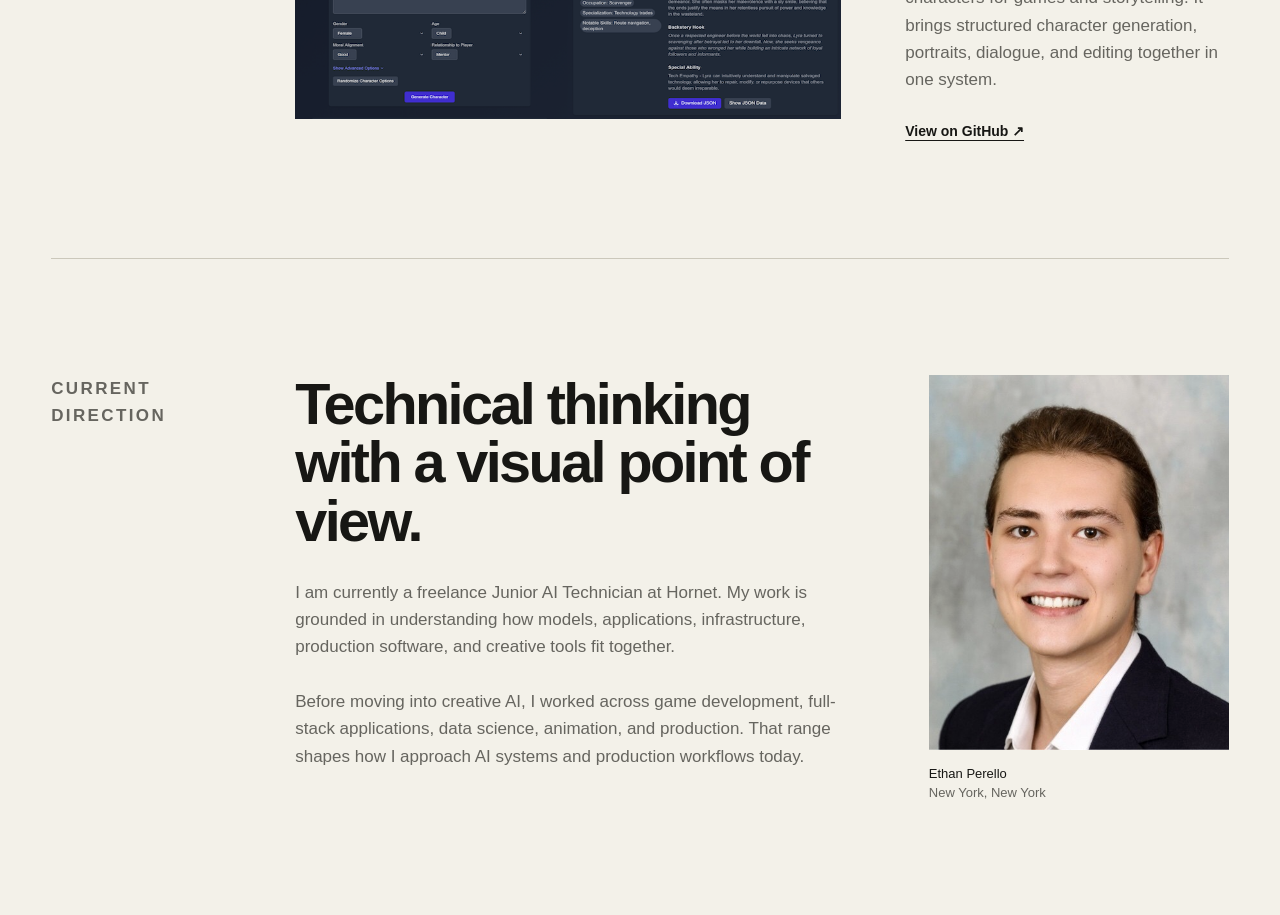
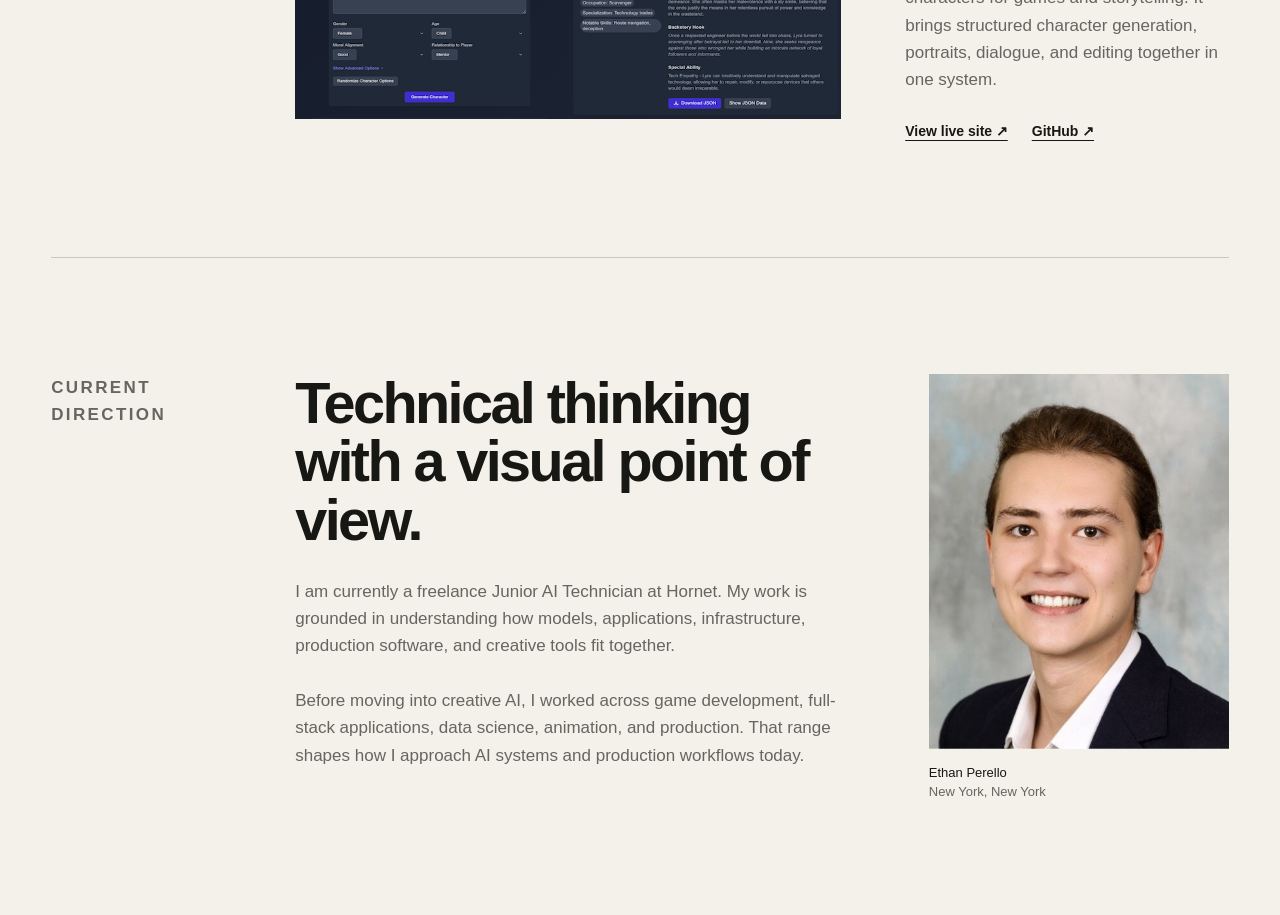
Before and after one commit to EthanPerello/EthanPerello.github.io, a React (Create React App) app: page / in a window 1280 px wide. Shown: the part 2000-2915 px from the top of the page. Built offline with nearby package versions, Linux system fonts and the light colour scheme.

Commit message:
Add NPC Forge live and source links

```diff
--- a/src/App.css
+++ b/src/App.css
@@ -47,7 +47,8 @@ h2 { max-width: 780px; margin: 0; font-size: var(--section-title); line-height:
 .work-copy .work-type { margin: 0 0 18px; color: var(--signal); font-size: 11px; line-height: 1.2; font-weight: 800; letter-spacing: .12em; text-transform: uppercase; }
 .work-copy h2 { font-size: clamp(34px, 4vw, 56px); }
 .work-copy > p:not(.work-type) { margin: 26px 0 0; color: var(--muted); font-size: var(--body); line-height: 1.6; }
-.work-copy a { display: inline-block; margin-top: 28px; font-size: 14px; font-weight: 600; text-underline-offset: 4px; }
+.work-links { display: flex; flex-wrap: wrap; gap: 12px 24px; margin-top: 28px; }
+.work-links a { font-size: 14px; font-weight: 600; text-underline-offset: 4px; }
 .about-copy p { max-width: 680px; margin-top: 28px; }
 .portrait { margin: 0; }
 .profile-photo { width: 100%; aspect-ratio: 4 / 5; object-fit: cover; object-position: 50% 28%; display: block; filter: saturate(.78) contrast(1.03); }
--- a/src/App.js
+++ b/src/App.js
@@ -38,14 +38,17 @@ export default function App() {
       </section>
       <section className="selected-work" aria-labelledby="selected-work-heading">
         <p className="eyebrow">Selected work</p>
-        <a className="work-image" href="https://github.com/EthanPerello/npc-forge" aria-label="View NPC Forge on GitHub">
+        <a className="work-image" href="https://npc-forge.vercel.app" aria-label="View the live NPC Forge site">
           <img src={npcForgeImage} alt="NPC Forge character generation interface" />
         </a>
         <div className="work-copy">
           <p className="work-type">Independent project</p>
           <h2 id="selected-work-heading">NPC Forge</h2>
           <p>An earlier project exploring AI-generated characters for games and storytelling. It brings structured character generation, portraits, dialogue, and editing together in one system.</p>
-          <a href="https://github.com/EthanPerello/npc-forge">View on GitHub ↗</a>
+          <div className="work-links">
+            <a href="https://npc-forge.vercel.app">View live site ↗</a>
+            <a href="https://github.com/EthanPerello/npc-forge">GitHub ↗</a>
+          </div>
         </div>
       </section>
       <section className="about" aria-labelledby="about-heading">
```
